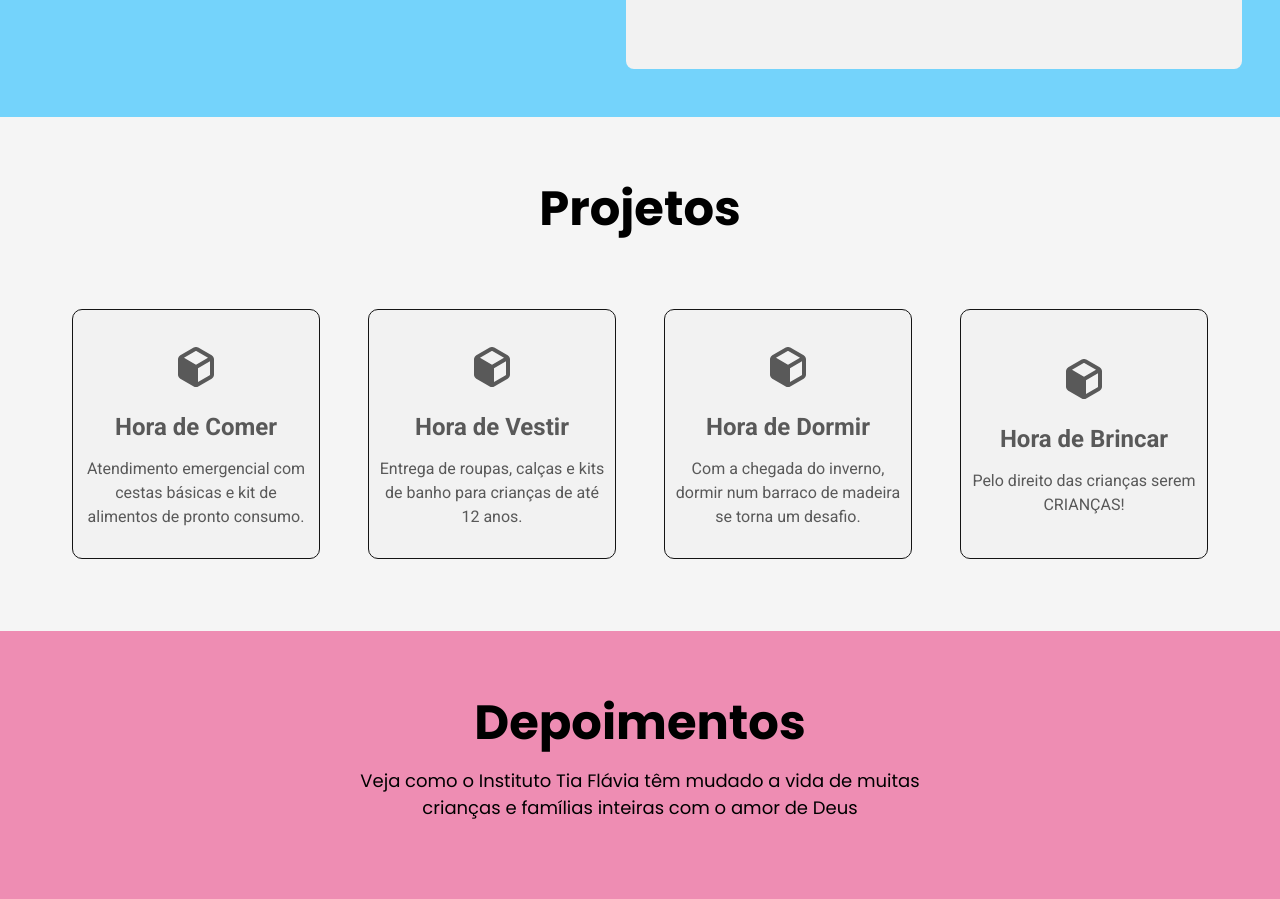
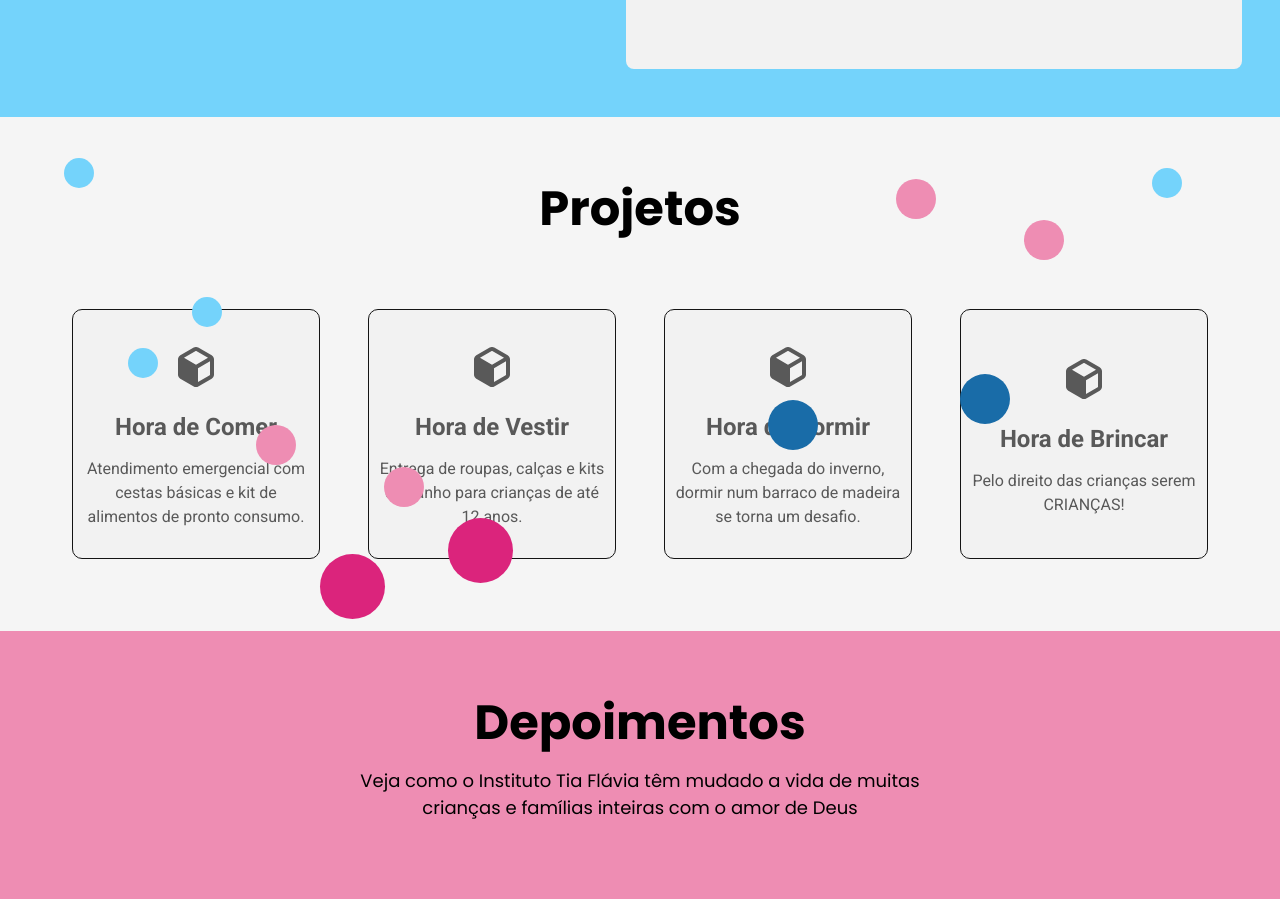
Before and after one commit to InteliJR/Tia-Flavia, a React (Vite) app: page / in a window 1280 px wide. Shown: the part 1283-2182 px from the top of the page. Built offline with nearby package versions, Linux system fonts and the light colour scheme.

Commit message:
feat: adiciona as bolinhas de decoracao

```diff
--- a/src/components/ProjectHC.tsx
+++ b/src/components/ProjectHC.tsx
@@ -13,7 +13,7 @@ interface ProjectHCProps {
 
 const ProjectHC: React.FC<ProjectHCProps> = ({ title, description, criteria, imageSrc, stats }) => {
   return (
-    <div className="bg-[#f4f4f4]">
+    <div className="relative bg-[#f4f4f4] min-h-screen overflow-hidden">
       <div className="w-full max-w-[1083px] h-auto px-16 py-8 bg-[#f4f4f4] rounded-[15px] shadow border-4 border-[#11b3f8] flex flex-col md:flex-row justify-center items-center gap-4">
         {/* Informação Principal */}
         <div className="flex-1 flex flex-col justify-center items-start gap-4">
@@ -24,7 +24,6 @@ const ProjectHC: React.FC<ProjectHCProps> = ({ title, description, criteria, ima
           <div className="w-full flex flex-col justify-start items-start gap-2">
             <h3 className="text-[#11b3f8] text-base font-semibold font-['Poppins'] leading-normal">Critérios para atendimento:</h3>
             <ul className="list-disc pl-5 text-[#141414] text-base font-normal font-['Poppins'] leading-normal">
-              {/* Abaixo você pode substituir os itens da lista pelo seu conteúdo dinâmico */}
               <li dangerouslySetInnerHTML={{ __html: criteria}} />
             </ul>
           </div>
@@ -44,15 +43,7 @@ const ProjectHC: React.FC<ProjectHCProps> = ({ title, description, criteria, ima
         </div>
       </div>
 
-      {/* Esferas de Decoração */}
-      {/* <div className="flex flex-wrap justify-center items-center gap-4">
-        <div className="w-[30px] h-[30px] bg-[#74d3fb] rounded-full" />
-        <div className="w-10 h-10 bg-[#ee8db3] rounded-full" />
-        <div className="w-[30px] h-[30px] bg-[#74d3fb] rounded-full" />
-        <div className="w-[50px] h-[50px] bg-[#196ca8] rounded-full" />
-        <div className="w-[65px] h-[65px] bg-[#db247c] rounded-full" />
-        <div className="w-10 h-10 bg-[#ee8db3] rounded-full" />
-      </div> */}
+
     </div>
   );
 };
--- a/src/components/Projects.tsx
+++ b/src/components/Projects.tsx
@@ -65,7 +65,7 @@ export default function Projects() {
   const currentContent = selectedProject !== null ? projectContents[selectedProject] : null;
 
   return (
-    <div className="w-full h-full px-[120px] py-[72px] bg-[#F5F5F5] flex flex-col justify-start items-center gap-[80px] inline-flex">
+    <div className="relative w-full h-full px-[120px] py-[72px] bg-[#F5F5F5] flex flex-col justify-start items-center gap-[80px] inline-flex">
       <div className="text-center">
         <h2 className="font-bold text-4xl text-[48px]">Projetos</h2>
       </div>
@@ -114,6 +114,23 @@ export default function Projects() {
           stats={currentContent.stats}
         />
       )}
+
+      {/* Esferas de Decoração */}
+      <div className="absolute top-0 left-0 w-full h-full pointer-events-none">
+        <div className="absolute w-[30px] h-[30px] bg-[#74d3fb] rounded-full" style={{ top: '8%', left: '5%' }} />
+        <div className="absolute w-10 h-10 bg-[#ee8db3] rounded-full" style={{ top: '12%', left: '70%' }} />
+        <div className="absolute w-[30px] h-[30px] bg-[#74d3fb] rounded-full" style={{ top: '35%', left: '15%' }} />
+        <div className="absolute w-[50px] h-[50px] bg-[#196ca8] rounded-full" style={{ top: '50%', left: '75%' }} />
+        <div className="absolute w-[65px] h-[65px] bg-[#db247c] rounded-full" style={{ top: '78%', left: '35%' }} />
+        <div className="absolute w-10 h-10 bg-[#ee8db3] rounded-full" style={{ top: '60%', left: '20%' }} />
+        <div className="absolute w-[30px] h-[30px] bg-[#74d3fb] rounded-full" style={{ top: '10%', left: '90%' }} />
+        <div className="absolute w-10 h-10 bg-[#ee8db3] rounded-full" style={{ top: '20%', left: '80%' }} />
+        <div className="absolute w-[30px] h-[30px] bg-[#74d3fb] rounded-full" style={{ top: '45%', left: '10%' }} />
+        <div className="absolute w-[50px] h-[50px] bg-[#196ca8] rounded-full" style={{ top: '55%', left: '60%' }} />
+        <div className="absolute w-[65px] h-[65px] bg-[#db247c] rounded-full" style={{ top: '85%', left: '25%' }} />
+        <div className="absolute w-10 h-10 bg-[#ee8db3] rounded-full" style={{ top: '68%', left: '30%' }} />
+
+      </div>
     </div>
   );
 }
```
